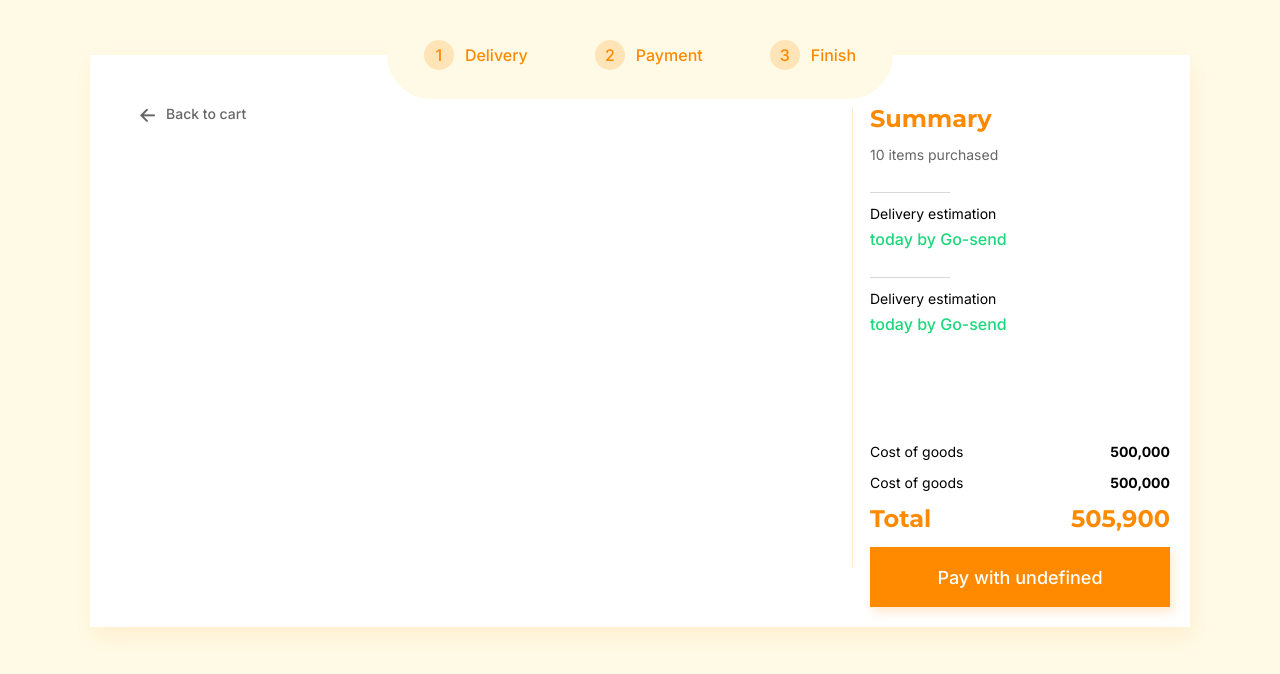
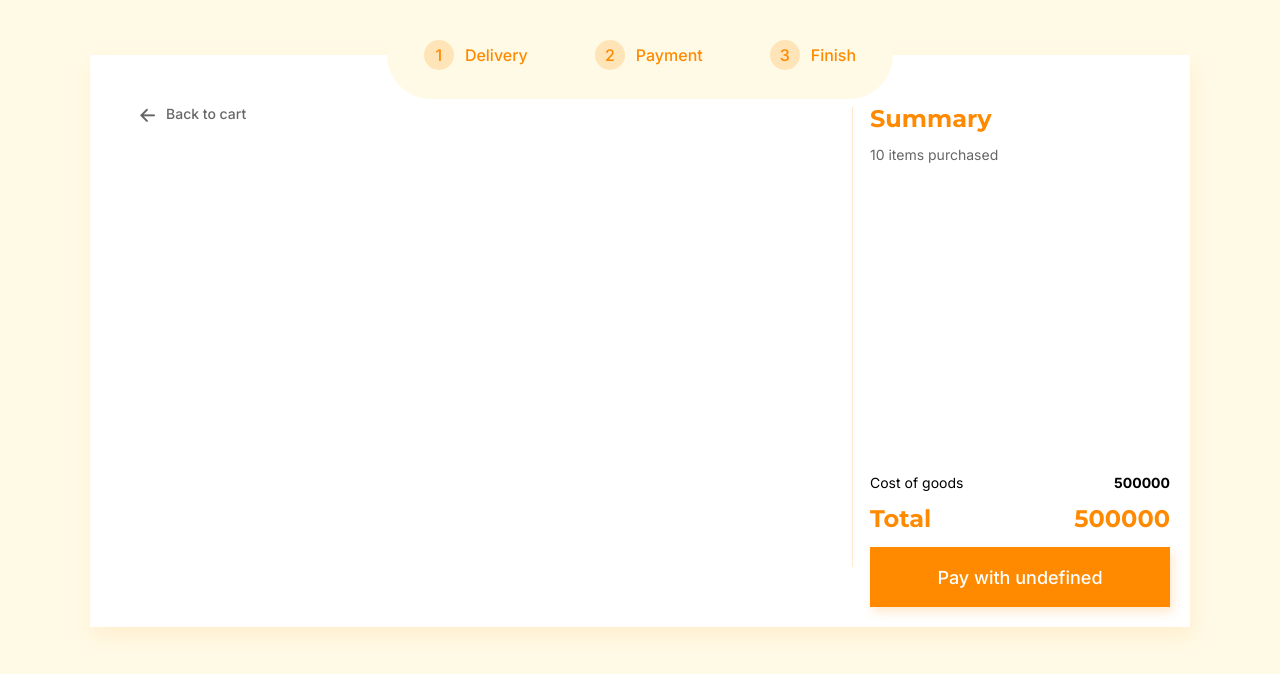
Before and after one commit to mahaldi/jakmall-technical-test, a Vue app: page /payment in a window 1280 px wide. Shown: the top 674 px of the page. Built offline with nearby package versions, Linux system fonts and the light colour scheme.

Commit message:
fix prepopulate form 1 and 2

```diff
--- a/src/components/forms/delivery-details/index.vue
+++ b/src/components/forms/delivery-details/index.vue
@@ -23,12 +23,12 @@
 				<CheckBox v-model="isDropship" label="Send as Dropshipper" />
 			</div>
 			<div class="delivery-details__form-right">
-				<Form ref="dropship" :model="modelDropShip" :rules="rulesDropShip">
-					<FormItem prop="dropshipName">
-						<Input id="dropshipName" label="Dropshipper Name" v-model="modelDropShip.dropshipName" :disabled="!isDropship"/>
+				<Form ref="dropship" :model="dropShip" :rules="rulesDropShip">
+					<FormItem prop="name">
+						<Input id="dropshipName" label="Dropshipper Name" v-model="dropShip.name" :disabled="!isDropship"/>
 					</FormItem>
-					<FormItem prop="dropshipPhone">
-						<Input id="dropShipPhone" label="Dropshipper Phone Number" v-model="modelDropShip.dropshipPhone" :disabled="!isDropship"/>
+					<FormItem prop="phone">
+						<Input id="dropShipPhone" label="Dropshipper Phone Number" v-model="dropShip.phone" :disabled="!isDropship"/>
 					</FormItem>
 				</Form>
 			</div>
@@ -46,30 +46,37 @@ import TextArea from '@/components/text-area'
 import Cookies from 'js-cookie'
 
 export default {
+	props: {
+		currentDetail: {
+			default: null
+		}
+	},
 	data() {
-		let cookies = Cookies.get('payment')
-
-		let payload = JSON.parse(cookies).form1 ? JSON.parse(cookies).form1 : {}
-		let { email, address, phone, dropshipName, dropshipPhone } = payload.payload || {}
 		let PhoneRegex = /^[+]*[(]{0,1}[0-9]{1,4}[)]{0,1}[-/,/0-9]*$/g
 
 		return {
-			isDropship: dropshipName !== undefined ,
-			payload,
+			isDropship: false ,
+			test: {
+				name: 'asdasdasd'
+			},
 			model: {
-				email,
-				phone,
-				address
+				email: '',
+				phone: '',
+				address: ''
+			},
+			dropShip: {
+				name: '',
+				phone: ''
 			},
 			modelDropShip: {
-				dropshipName,
-				dropshipPhone
+				dropshipName: '',
+				dropshipPhone: ''
 			},
 			rulesDropShip: {
-				dropshipName: [
+				name: [
 					{ required: false, trigger: 'change' }
 				],
-				dropshipPhone: [
+				phone: [
 					{ required: false, trigger: 'change' },
 					{ pattern : PhoneRegex, trigger: 'change'},
 					{ min: 6, max: 20, trigger: 'change'}
@@ -94,10 +101,13 @@ export default {
 	},
 	watch: {
 		isDropship(val) {
-			this.modelDropShip.dropshipName = ''
-			this.modelDropShip.dropShipPhone = ''
-			this.rulesDropShip.dropshipName[0].required = val
-			this.rulesDropShip.dropshipPhone[0].required = val
+			if( !val ) {
+				this.dropShip.name = ''
+				this.dropShip.phone = ''
+			}
+			this.rulesDropShip.name[0].required = val
+			this.rulesDropShip.phone[0].required = val
+			this.dispatchForm()
 		}
 	},
 	components: {
@@ -114,15 +124,14 @@ export default {
 				email: this.model.email,
 				phone: this.model.phone,
 				address: this.model.address,
-				dropshipName: this.modelDropShip.dropshipName,
-				dropshipPhone: this.modelDropShip.dropshipPhone
+				isDropship: this.isDropship,
+				dropshipName: this.dropShip.name,
+				dropshipPhone: this.dropShip.phone
 			}
-			this.$store.dispatch('payment/setFirstForm', payload)
 			let payment = JSON.parse(Cookies.get('payment'))
-			payment.form1 = {
-				payload
-			}
+			payment.form1 = payload
 			Cookies.set('payment', payment)
+			this.$store.dispatch('payment/setCurrentDetail', payment)
 		},
 		validate() {
 			let form1, form2
@@ -140,10 +149,22 @@ export default {
 		onSubmit() {
 			this.dispatchForm()
 			return this.validate()
+		},
+		prepopulate() {
+			this.model.email = this.currentDetail.email
+			this.model.phone = this.currentDetail.phone
+			this.model.address = this.currentDetail.address
+
+			this.isDropship = this.currentDetail.isDropship
+
+			this.dropShip.name = this.currentDetail.dropshipName
+			this.dropShip.phone = this.currentDetail.dropshipPhone
+
 		}
 	},
 	mounted() {
-		if(this.payload.payload){
+		if( this.currentDetail ){
+			this.prepopulate()
 			this.validate()
 		}
 	}
--- a/src/components/forms/payment/category-button.vue
+++ b/src/components/forms/payment/category-button.vue
@@ -23,8 +23,7 @@ export default {
 			type: String
 		},
 		secondText: {
-			default: '15,000',
-			type: String
+			default: '',
 		}
 	}
 }
--- a/src/components/forms/payment/index.vue
+++ b/src/components/forms/payment/index.vue
@@ -5,7 +5,7 @@
 			<HeadingForm heading="Shipment"/>
 			<div class="payment-form__category-items">
 				<div v-for=" (item,idx) in shipments" class="payment-form__category-item" :key="idx">
-					<CategoryButton @click="dispatchShipment(item)" :isActive="item.id === selectedShipment.id" :firstText="item.courier" :secondText="item.cost"/>
+					<CategoryButton @click="dispatchShipment(item)" :isActive="item.id === shipment" :firstText="item.courier" :secondText="item.cost"/>
 				</div>
 			</div>
 		</div>
@@ -14,7 +14,7 @@
 			<HeadingForm heading="Payment"/>
 			<div class="payment-form__category-items">
 				<div v-for=" (item,idx) in payments"  class="payment-form__category-item" :key="idx">
-					<CategoryButton @click="dispatchPayment(item)" :isActive="item.id === selectedPayment.id" :firstText="item.firstText" :secondText="item.secondText"/>
+					<CategoryButton @click="dispatchPayment(item)" :isActive="item.id === payment" :firstText="item.firstText" :secondText="item.secondText"/>
 				</div>
 			</div>
 		</div>
@@ -28,27 +28,25 @@ import Cookies from 'js-cookie'
 
 export default {
 	props: {
-		selectedPayment: {
-			type: Object
-		},
-		selectedShipment: {
+		currentDetail: {
 			type: Object
 		}
 	},
 	data() {
 		return {
 			shipments: [
-				{ id: 0, courier: 'GO-SEND', cost: '15,000', days: 'today' },
-				{ id: 1, courier: 'JNE', cost: '9,000', days: '2 days' },
-				{ id: 2, courier: 'Personal Courier', cost: '29,000', days: '1 day' }
+				{ id: 0, courier: 'GO-SEND', cost: 15000, days: 'today' },
+				{ id: 1, courier: 'JNE', cost: 9000, days: '2 days' },
+				{ id: 2, courier: 'Personal Courier', cost: 29000, days: '1 day' }
 			],
 
 			payments: [
-				{ id: 0, firstText: 'e-Wallet', secondText: '1,500,000 left' },
+				{ id: 0, firstText: 'e-Wallet', secondText: 1500000 },
 				{ id: 1, firstText: 'Bank Transfer', secondText: '' },
 				{ id: 2, firstText: 'Virtual Account', secondText: '' }
 			],
-
+			shipment: 0,
+			payment: 0
 		}
 	},
 	components: {
@@ -62,34 +60,38 @@ export default {
 					return this[val][i]
 			}
 		},
-		onSubmit() {
+		setCookies() {
 			let payload = {
-				shipment: this.selectedShipment,
-				payment: this.selectedPayment
+				shipment: this.detailSelected('shipments', this.shipment),
+				payment: this.detailSelected('payments', this.payment)
 			}
 			let payment = JSON.parse(Cookies.get('payment'))
-			payment.form2 = {
-				payload
-			}
+			payment.form2 = payload
 			Cookies.set('payment', payment)
+			this.$store.dispatch('payment/setCurrentDetail', payment)
+		},
+		onSubmit() {
 			return {
-				isValid : this.selectedPayment !== null && this.selectedShipment !== null
+				isValid : true
 			}
 		},
-		dispatchShipment(val) {
-			this.$store.dispatch('payment/setSelectedShipment', val)
+		async dispatchShipment(val) {
+			this.shipment = val.id
+			this.setCookies()
 		},
-		dispatchPayment(val) {
-			this.$store.dispatch('payment/setSelectedPayment', val)
+		async dispatchPayment(val) {
+			this.payment = val.id
+			this.setCookies()
 		}
 	},
 	mounted() {
-		let prefferedSelected = {
-			shipment: 0,
-			payment: 0
+		if( this.currentDetail.shipment ) {
+			this.shipment = this.currentDetail.shipment.id
+			this.payment = this.currentDetail.payment.id
+			this.setCookies()
+		}else {
+			this.setCookies()
 		}
-		this.dispatchShipment(this.shipments[prefferedSelected.shipment])
-		this.dispatchPayment(this.payments[prefferedSelected.payment])
 	}
 };
 </script>
--- a/src/components/summary/index.vue
+++ b/src/components/summary/index.vue
@@ -4,23 +4,46 @@
       <p class="heading">Summary</p>
       <p class="jakmall-text jakmall-text--opt6">10 items purchased</p>
     </div>
-		<div class="summary__middle"  v-for="(item , idx) in 2" :key="idx">
+
+		<div class="summary__middle" v-if="shipment.days">
       <div class="summary__divider"></div>
       <p class="jakmall-text jakmall-text--mgb2">Delivery estimation</p>
-      <p class="jakmall-text jakmall-text--ft16 jakmall-text--medium jakmall-text--success">today by Go-send</p>
+      <p class="jakmall-text jakmall-text--ft16 jakmall-text--medium jakmall-text--success">{{ shipment.days + ' by ' + shipment.courier }}</p>
 		</div>
+		<div class="summary__middle" v-if="currentStep > 2">
+      <div class="summary__divider"></div>
+      <p class="jakmall-text jakmall-text--mgb2">Payment method</p>
+      <p class="jakmall-text jakmall-text--ft16 jakmall-text--medium jakmall-text--success">{{ payment.firstText }}</p>
+		</div>
+
     <div class="summary__bottom">
-      <div v-for="(item , idx) in 2" class="summary__item" :key="idx">
+      <div class="summary__item">
         <div class="summary__item-name">
           <span class="jakmall-text">Cost of goods</span>
         </div>
         <div class="summary__item-cost">
-          <span class="jakmall-text jakmall-text--bold">500,000</span>
+          <span class="jakmall-text jakmall-text--bold">{{ productCost }}</span>
+        </div>
+      </div>
+      <div class="summary__item" v-if="dropShip">
+        <div class="summary__item-name">
+          <span class="jakmall-text">Dropshipping fee</span>
+        </div>
+        <div class="summary__item-cost">
+          <span class="jakmall-text jakmall-text--bold">{{ dropShipCost }}</span>
+        </div>
+      </div>
+      <div class="summary__item" v-if="shipment.courier">
+        <div class="summary__item-name">
+          <span class="jakmall-text"> <span class="jakmall-text jakmall-text--bold">{{ shipment.courier }}</span> shipment</span>
+        </div>
+        <div class="summary__item-cost">
+          <span class="jakmall-text jakmall-text--bold"> {{ shipment.cost }} </span>
         </div>
       </div>
       <div class="summary__total">
         <span class="summary__total-text heading">Total</span>
-        <span class="summary__total-cost heading">505,900</span>
+        <span class="summary__total-cost heading">{{ total }}</span>
       </div>
       <button class="summary__button" @click="$emit('submit')">{{ confirmBtnText }}</button>
     </div>
@@ -32,11 +55,31 @@ export default {
     confirmBtnText: {
       default: 'Continue to Payment'
     },
-    selectedShipment: {
+    shipment: {
       type: Object
     },
-    selectedPayment: {
+    payment: {
       type: Object
+    },
+    dropShip: {
+      required: false
+    },
+    currentStep: {
+      type: Number
+    },
+    productCost: {
+      default:  500000
+    }
+  },
+  computed: {
+    dropShipCost() {
+      return this.dropShip ? 5900 : 0
+    },
+    shipmentCost() {
+      return this.shipment.cost || 0
+    },
+    total() {
+      return this.shipmentCost + this.productCost + this.dropShipCost
     }
   }
 };
--- a/src/store/modules/payment.store.js
+++ b/src/store/modules/payment.store.js
@@ -43,6 +43,9 @@ const actions = {
 	},
 	setStep({commit}, data) {
 		commit('SET_STEP', data)
+	},
+	setCurrentDetail({commit}, data) {
+		commit('SET_CURRENTDETAIL', data)
 	}
 }
 // Mutations
--- a/src/views/payment/index.vue
+++ b/src/views/payment/index.vue
@@ -6,18 +6,20 @@
 			</div>
 			<div class="payment__form-section">
         <BackFormButton @click="dispatchStep('prev')" :text="backBtnText"/>
-        <DeliveryDetails v-if="currentStep === 1" ref="form1"/>
+        <DeliveryDetails v-if="currentStep === 1" ref="form1" :currentDetail="currentDetail && currentDetail.form1" />
         <PaymentForm v-else-if="currentStep === 2" ref="form2"
-          :selectedShipment="selectedShipment"
-          :selectedPayment="selectedPayment"/>
+          :currentDetail="currentDetail && currentDetail.form2 || {}"/>
         <FormFinish v-else-if="currentStep === 3"/>
 			</div>
       <div class="payment__divider"></div>
 			<div class="payment__summary-section">
 				<PaymentSummary @submit="onSubmit"
-          :selectedShipment="selectedShipment"
-          :selectedPayment="selectedPayment"
-          :confirmBtnText="currentStep === 1 ? 'Continue to Payment': `Pay with ${selectedPayment.firstText}`"/>
+          :currentDetail="currentDetail"
+          :currentStep="currentStep"
+          :shipment="shipment"
+          :payment="payment"
+          :dropShip="dropShip"
+          :confirmBtnText="currentStep === 1 ? 'Continue to Payment': `Pay with ${payment.firstText}`"/>
 			</div>
     </div>
   </div>
@@ -57,8 +59,14 @@ export default {
     currentDetail() {
       return this.$store.state.payment.currentDetail
     },
-    selectedShipment() {
-      return this.$store.state.payment.selectedShipment
+    shipment(){
+      return this.currentDetail && this.currentDetail.form2  && this.currentDetail.form2.shipment || {}
+    },
+    payment() {
+      return this.currentDetail && this.currentDetail.form2 && this.currentDetail.form2.payment || {}
+    },
+    dropShip(){
+      return this.currentDetail && this.currentDetail.form1 && this.currentDetail.form1.isDropship || false
     },
     selectedPayment() {
       return this.$store.state.payment.selectedPayment
@@ -89,8 +97,9 @@ export default {
   beforeMount() {
     let step = parseInt(this.$route.query.step)
     this.$store.dispatch('payment/fetchCurrentDetail')
+    if(step > 1 && !this.currentDetail.form2)
+      return this.replaceQuery(1)
     this.$store.dispatch('payment/setStep', step)
-    this.replaceQuery(step)
   },
   mounted() {
     let { id } = this.$route.params
```
